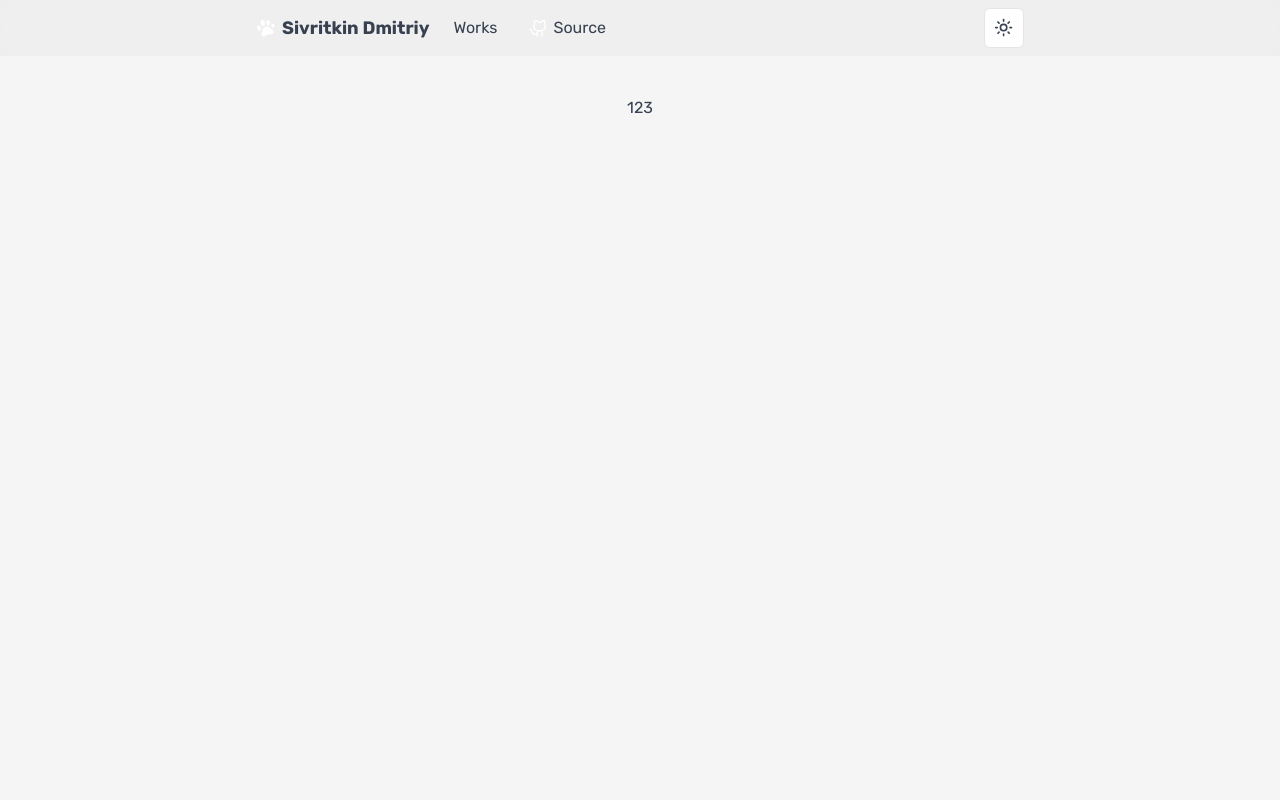
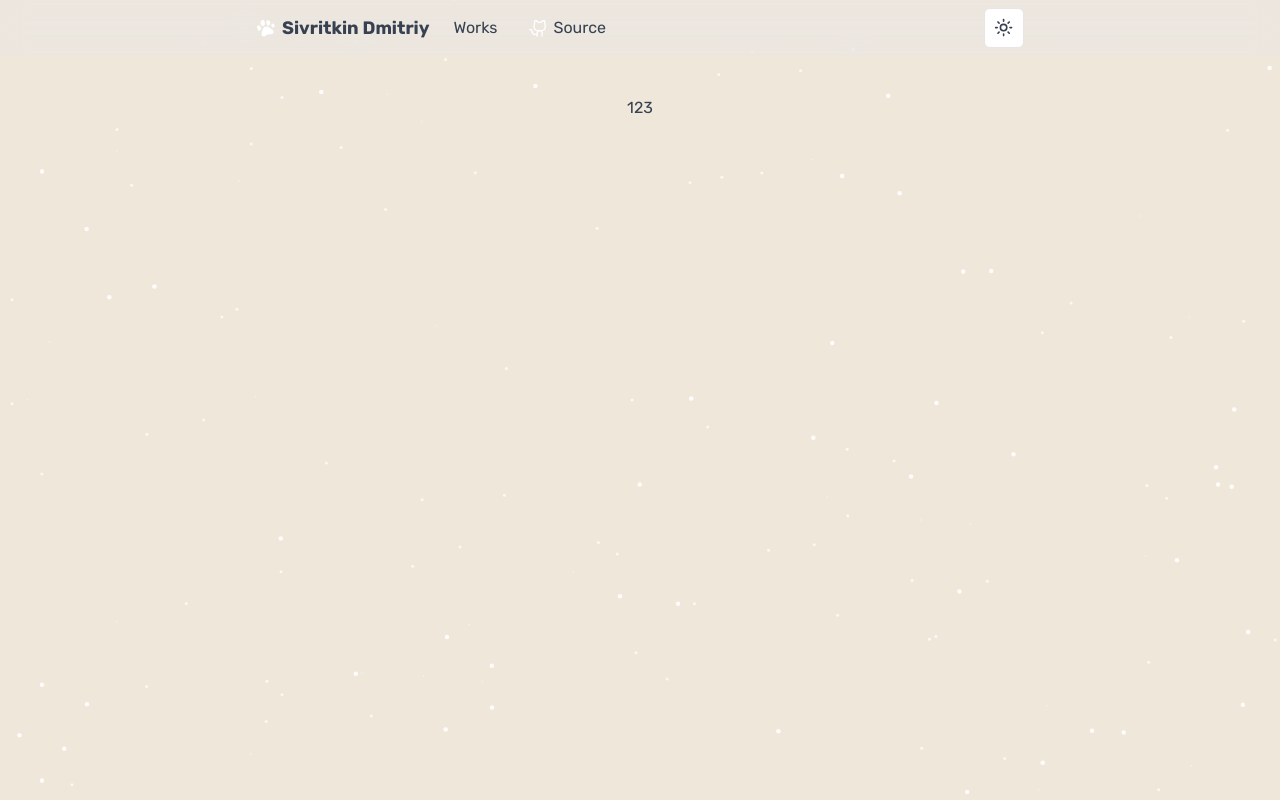
Before and after one commit to velenyx/portfolio, a Next.js app: page / in a window 1280 px wide. Built offline with nearby package versions, Linux system fonts and the light colour scheme.

Commit message:
feat: :sparkles: Add `BackgroundAnimation` component, `react-particles` + `tsparticles` deps, update `Header` + `Layout` styles

```diff
--- a/package.json
+++ b/package.json
@@ -28,8 +28,10 @@
     "next-themes": "^0.2.1",
     "react": "^18",
     "react-dom": "^18",
+    "react-particles": "^2.12.2",
     "tailwind-merge": "^2.0.0",
-    "tailwindcss-animate": "^1.0.7"
+    "tailwindcss-animate": "^1.0.7",
+    "tsparticles": "^2.12.0"
   },
   "devDependencies": {
     "@commitlint/cli": "^18.2.0",
--- a/src/app/layout.tsx
+++ b/src/app/layout.tsx
@@ -2,7 +2,7 @@ import type { Metadata } from 'next';
 import { Rubik } from 'next/font/google';
 import './styles/globals.css';
 import { ThemeProvider } from '@/app/providers';
-import { Header } from '@/components';
+import { BackgroundAnimation, Header } from '@/components';
 
 const rubik = Rubik({ subsets: ['latin'], variable: '--font-rubik' });
 
@@ -22,7 +22,8 @@ export default function RootLayout({ children }: { children: React.ReactNode })
             disableTransitionOnChange
           >
             <Header />
-            <main className='bg-neutral-100 dark:bg-zinc-800'>{children}</main>
+            <main className='bg-[#f0e7db] dark:bg-zinc-800'>{children}</main>
+            <BackgroundAnimation />
           </ThemeProvider>
         </body>
       </html>
--- /dev/null
+++ b/src/components/background-animation/background-animation.tsx
@@ -0,0 +1,189 @@
+'use client';
+
+import React, { useCallback } from 'react';
+import { Particles } from 'react-particles';
+import { loadFull } from 'tsparticles';
+import { useTheme } from 'next-themes';
+import { Container, Engine } from 'tsparticles-engine';
+
+export const BackgroundAnimation = () => {
+  const { theme } = useTheme();
+  const particlesInit = useCallback(async (engine: Engine) => {
+    // you can initiate the tsParticles instance (engine) here, adding custom shapes or presets
+    // this loads the tsparticles package bundle, it's the easiest method for getting everything ready
+    // starting from v2 you can add only the features you need reducing the bundle size
+    await loadFull(engine);
+  }, []);
+
+  const particlesLoaded = useCallback(
+    async (container: Container | undefined) => {
+      await console.log(container);
+      container?.loadTheme(theme);
+    },
+    [theme]
+  );
+
+  const options = {
+    fullScreen: {
+      enable: true,
+      zIndex: 0,
+    },
+    particles: {
+      groups: {
+        z5000: {
+          number: {
+            value: 70,
+          },
+          zIndex: {
+            value: 50,
+          },
+        },
+        z7500: {
+          number: {
+            value: 30,
+          },
+          zIndex: {
+            value: 75,
+          },
+        },
+        z2500: {
+          number: {
+            value: 50,
+          },
+          zIndex: {
+            value: 25,
+          },
+        },
+        z1000: {
+          number: {
+            value: 40,
+          },
+          zIndex: {
+            value: 10,
+          },
+        },
+      },
+      number: {
+        value: 150,
+      },
+      color: {
+        value: '#fff',
+        animation: {
+          enable: false,
+          speed: 2,
+          sync: true,
+        },
+      },
+      shape: {
+        type: 'circle',
+      },
+      opacity: {
+        value: 1,
+      },
+      size: {
+        value: 3,
+      },
+      move: {
+        angle: {
+          value: 10,
+          offset: 0,
+        },
+        enable: true,
+        speed: 5,
+        direction: 'right',
+      },
+      zIndex: {
+        value: 5,
+        opacityRate: 0.5,
+      },
+    },
+    background: {
+      color: 'transparent',
+    },
+    emitters: {
+      position: {
+        y: 55,
+        x: -5,
+      },
+      rate: {
+        delay: 7,
+        quantity: 1,
+      },
+      size: {
+        width: 0,
+        height: 0,
+      },
+      particles: {
+        shape: {
+          type: 'images',
+          options: {
+            images: {
+              src: 'https://particles.js.org/images/cyan_amongus.png',
+              width: 500,
+              height: 634,
+            },
+          },
+        },
+        size: {
+          value: 70,
+        },
+        move: {
+          speed: 10,
+          outModes: {
+            default: 'none',
+            right: 'destroy',
+          },
+          straight: true,
+        },
+        zIndex: {
+          value: 0,
+        },
+        rotate: {
+          value: {
+            min: 0,
+            max: 360,
+          },
+          animation: {
+            enable: true,
+            speed: 10,
+            sync: true,
+          },
+        },
+      },
+    },
+    themes: [
+      {
+        name: 'dark',
+        options: {
+          particles: {
+            color: {
+              value: '#ffffff',
+            },
+          },
+        },
+      },
+      {
+        name: 'light',
+        options: {
+          particles: {
+            color: {
+              value: '#000',
+            },
+          },
+        },
+      },
+    ],
+  };
+
+  return (
+    <>
+      <Particles
+        id='tsparticles'
+        init={particlesInit}
+        loaded={particlesLoaded}
+        // @ts-ignore
+        options={options}
+      />
+    </>
+  );
+};
--- /dev/null
+++ b/src/components/background-animation/index.ts
@@ -0,0 +1 @@
+export * from './background-animation';
--- a/src/components/header/header.tsx
+++ b/src/components/header/header.tsx
@@ -4,7 +4,7 @@ import { Logo } from '@/shared/ui';
 import { GithubIcon } from '@/shared/assets';
 
 export const Header = () => (
-  <header className='fixed flex w-full justify-center bg-neutral-200 bg-opacity-40 backdrop-blur-md dark:bg-zinc-800 dark:bg-opacity-40'>
+  <header className='fixed z-50 flex w-full justify-center bg-neutral-200 bg-opacity-40 backdrop-blur-md dark:bg-zinc-800 dark:bg-opacity-40'>
     <nav className='flex w-full max-w-3xl justify-between py-2'>
       <div className='flex items-center items-center gap-4'>
         <Logo />
--- a/src/components/index.ts
+++ b/src/components/index.ts
@@ -1,2 +1,3 @@
 export * from './theme-toggle';
 export * from './header';
+export * from './background-animation';
```
Also changed, not shown: 1 other file (tests, documents, lock files or other folders).
